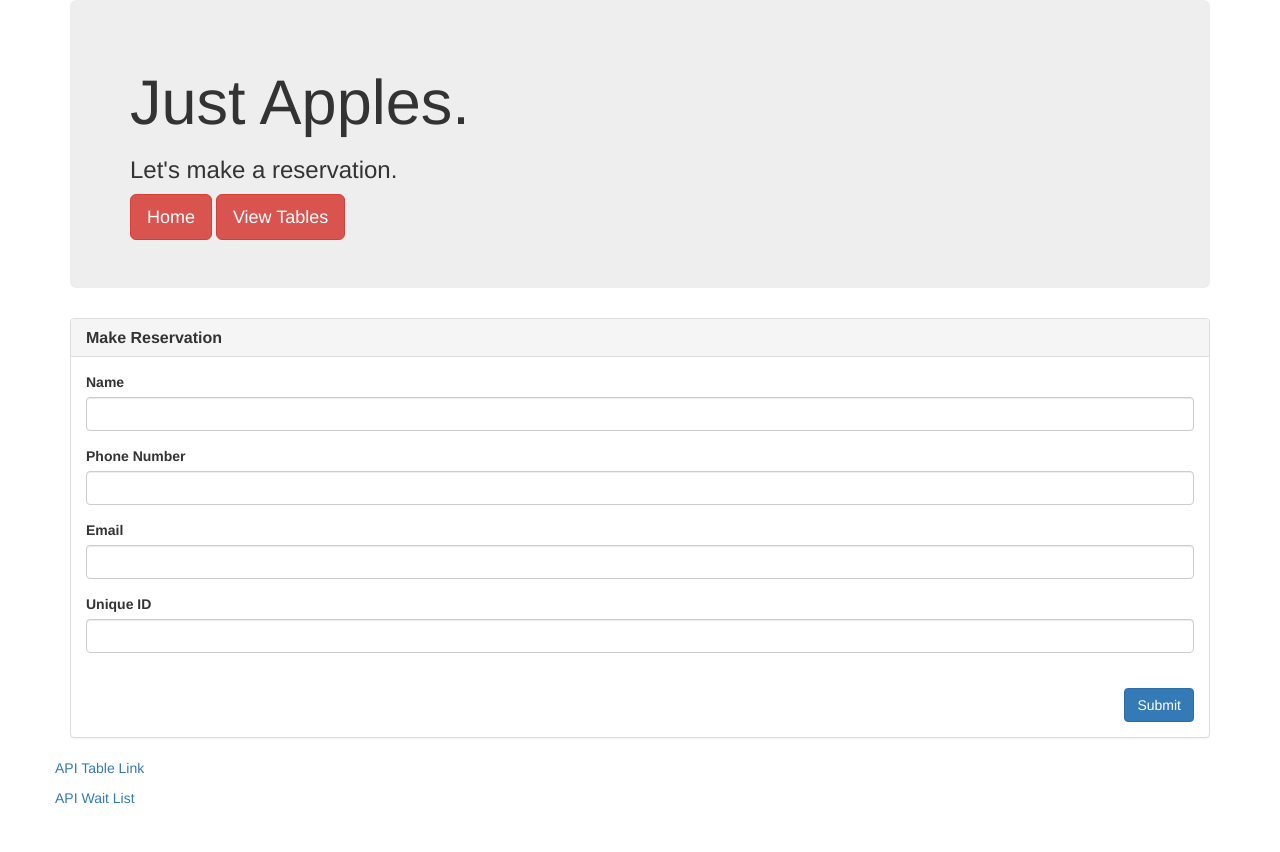
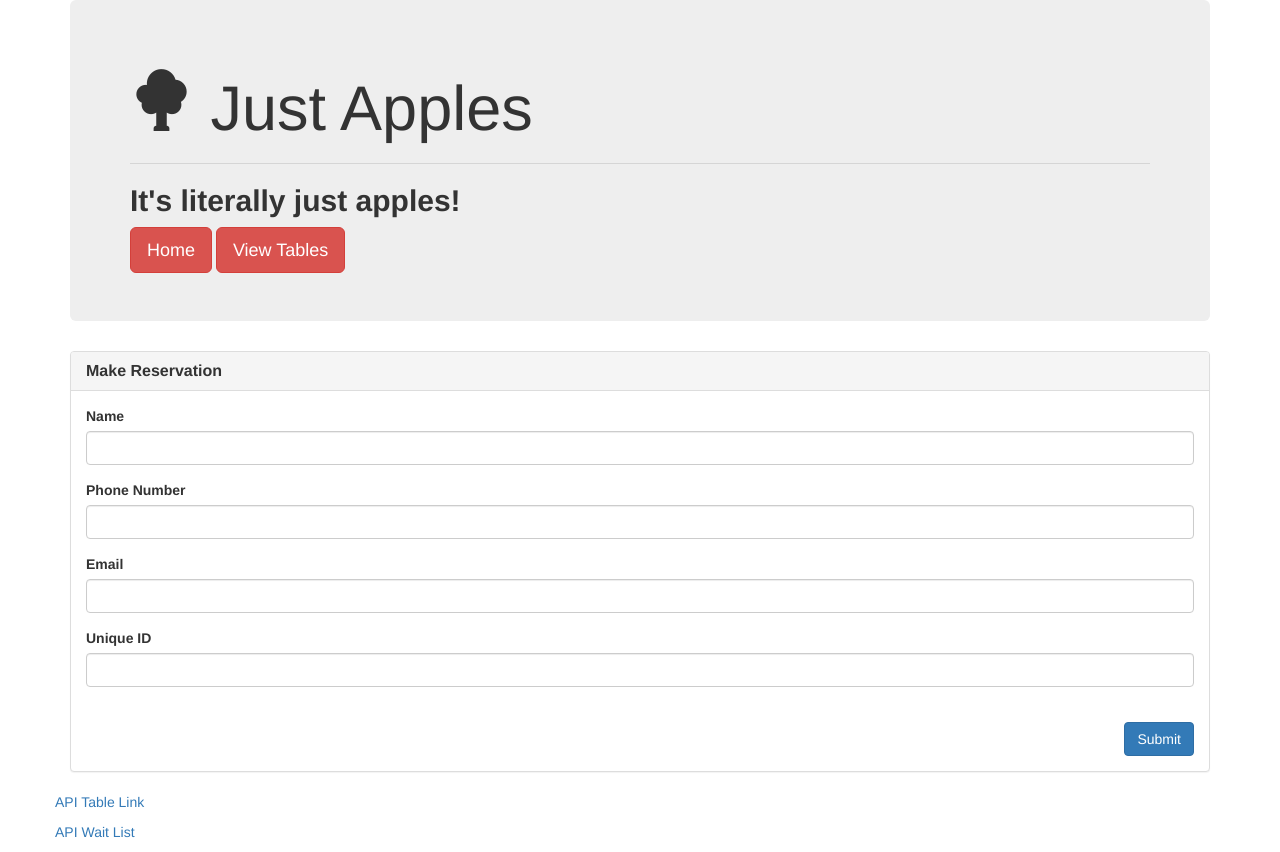
Before and after one commit to paden-pace/restaurant-reservations, a plain HTML site: page reserve.html in a window 1280 px wide. Before the commit the page ends 818 px from the top, so only its background shows below. Drawn offline with nearby package versions, Linux system fonts and the light colour scheme.

```diff
--- a/reserve.html
+++ b/reserve.html
@@ -13,8 +13,9 @@
 
   <div class="container">
     <div class="jumbotron">
-      <h1>Just Apples.</h1>
-      <h3>Let's make a reservation.</h3>
+     <h1 aria-label="left-align"><span class="glyphicon glyphicon-tree-deciduous" aria-hidden="true"></span> Just Apples</h1>
+			<hr>
+			<h2><b>It's literally just apples!</b></h5>
       <a href="./index.html"><button type="button" class="btn btn-danger btn-lg">Home</button></a>
       <a href="./tables.html"><button type="button" class="btn btn-danger btn-lg">View Tables</button></a>
     </div>
```
Also changed, not shown: index.html (+6 -2 lines).
